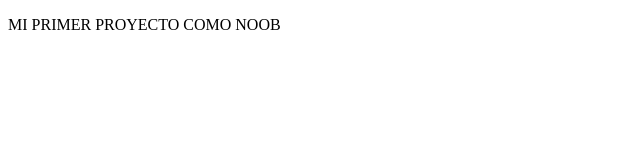
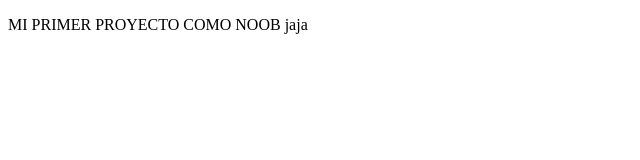
Before and after one commit to RonyAlm/mi-proyecto, a plain HTML site: page index.html in a window 1280 px wide. Shown: the full height of the page, 0-640 px from the left. Drawn offline with Linux system fonts and the light colour scheme.

Commit message:
ahora el index.html tiene codigo html

```diff
--- a/index.html
+++ b/index.html
@@ -6,7 +6,7 @@
   </head>
   <body>
     <p>
-      MI PRIMER PROYECTO COMO NOOB
+      MI PRIMER PROYECTO COMO NOOB jaja
     </p>
   </body>
 </html>
```
